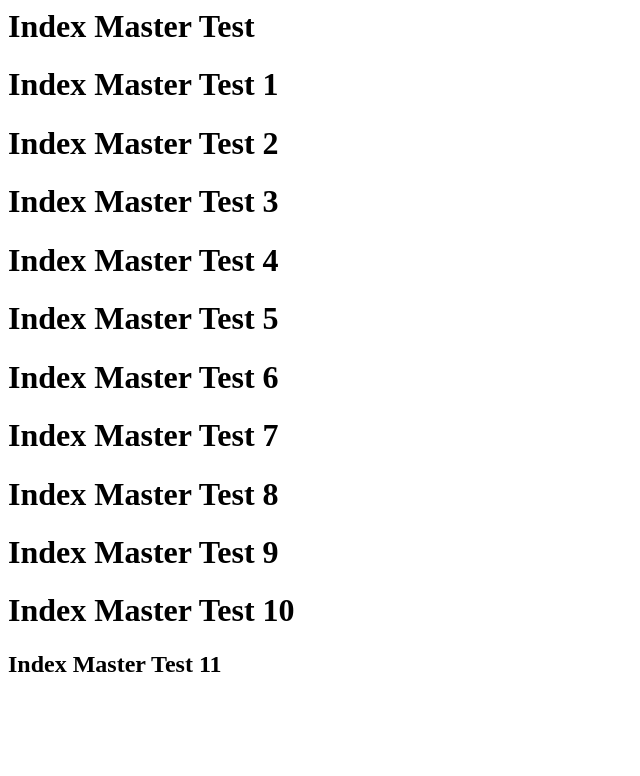
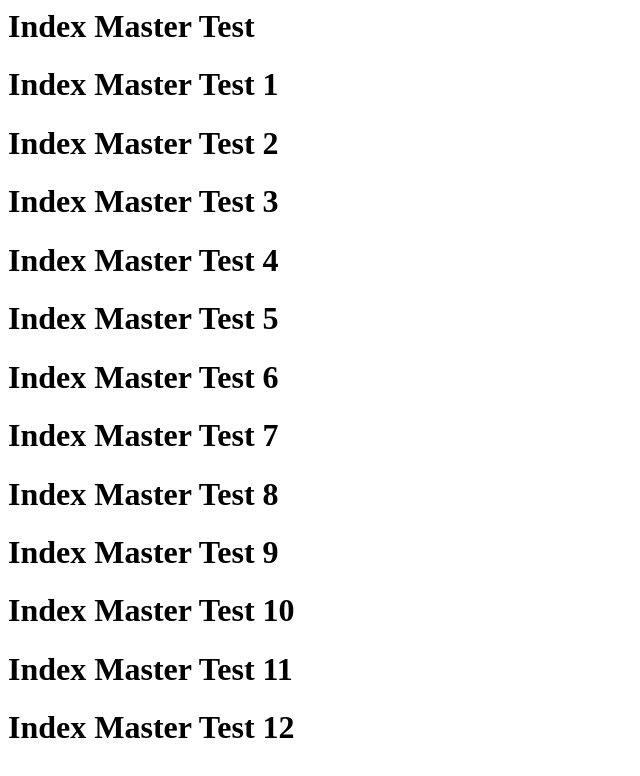
Before and after one commit to hapo-nghialuu/tutorial, a plain HTML site: page index.html in a window 1280 px wide. Shown: the whole page, without its empty margins (0-640 px from the left). Drawn offline with Linux system fonts and the light colour scheme.

Commit message:
add file 5

```diff
--- a/index.html
+++ b/index.html
@@ -9,4 +9,5 @@
 <h1>Index Master Test 8</h1>
 <h1>Index Master Test 9</h1>
 <h1>Index Master Test 10</h1>
-<h2>Index Master Test 11</h2>
+<h1>Index Master Test 11</h1>
+<h1>Index Master Test 12</h1>
```
Also changed, not shown: file_5.txt (added).
